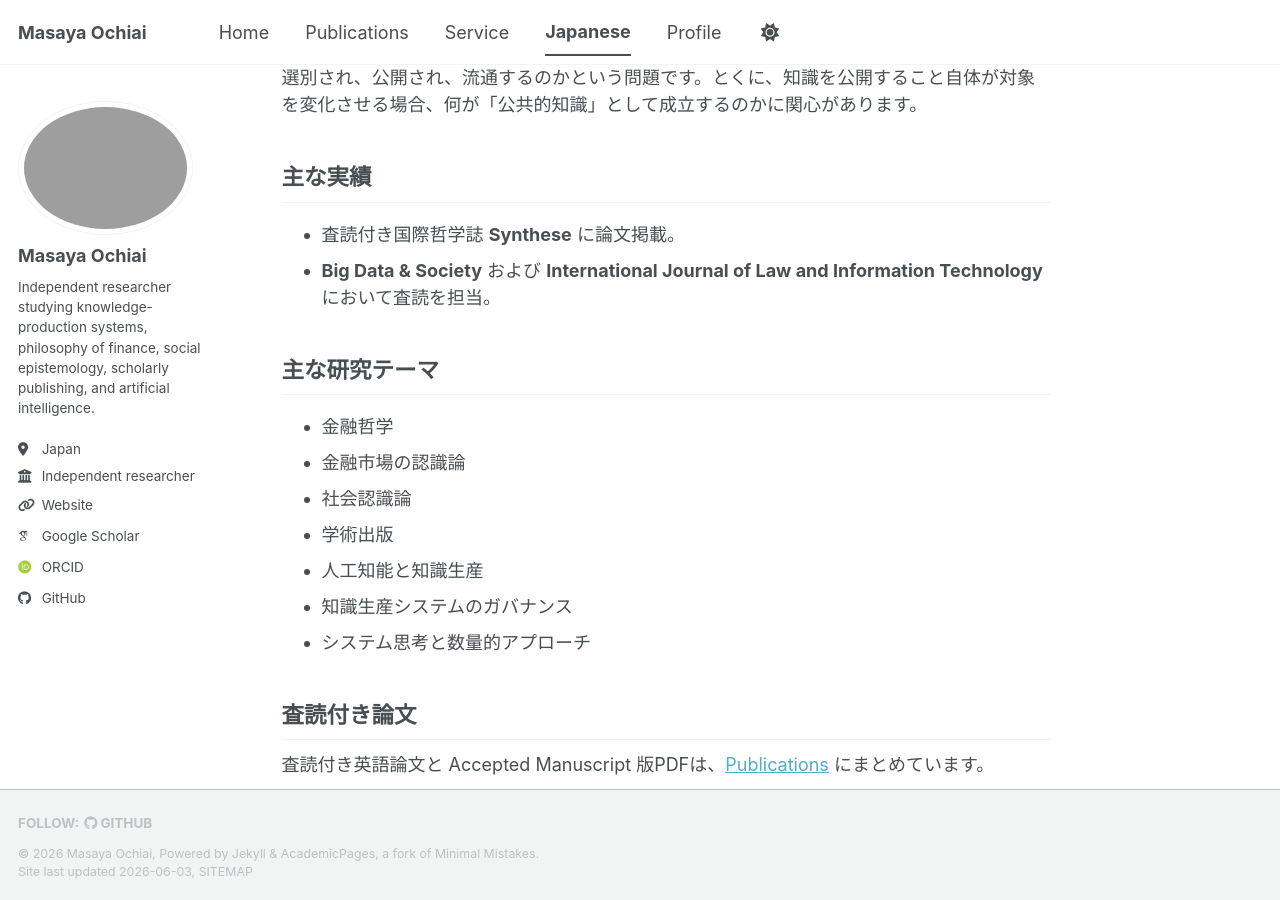
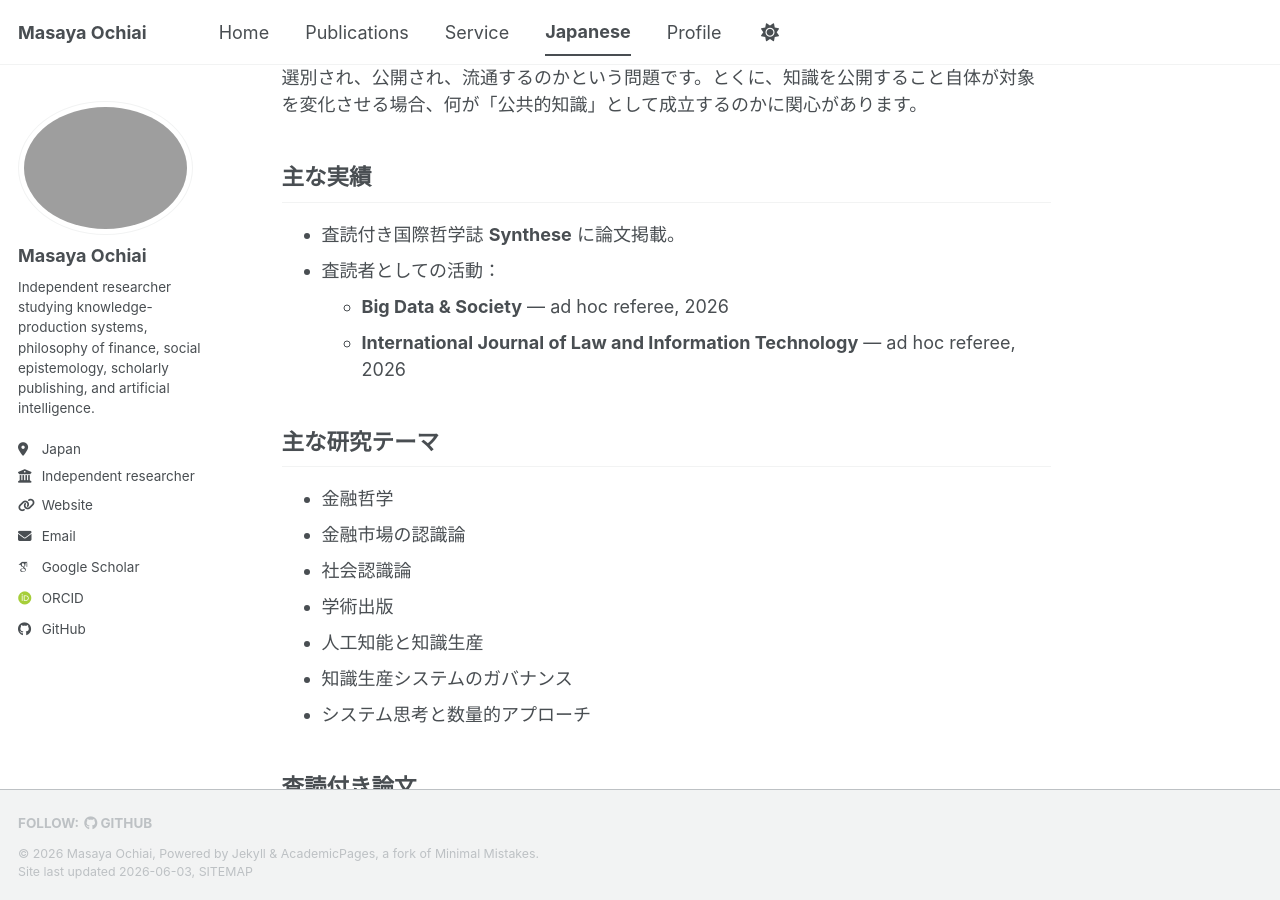
Before and after one commit to masaya-ochiai/masaya-ochiai.github.io, a Jekyll site: the page built from _pages/ja.md, in a window 1280 px wide and 900 px high, scrolled down 356 px. Built offline with Jekyll 4.4.1, drawn with Linux system fonts in a browser that asks for light colours; some web fonts are replaced; a script bundle is joined from its source files by our own code; library files that are not in the unit come from our copies.

Commit message:
Add files via upload

```diff
--- a/_config.yml
+++ b/_config.yml
@@ -22,7 +22,7 @@ author:
   location         : "Japan"
   employer         : "Independent researcher"
   uri              : "https://masaya-ochiai.github.io"
-  email            :
+  email            : "masaya.ochiai.research@gmail.com"
 
   # Academic websites
   academia         :
--- a/_pages/ja.md
+++ b/_pages/ja.md
@@ -15,7 +15,9 @@ author_profile: true
 ## 主な実績
 
 - 査読付き国際哲学誌 **Synthese** に論文掲載。
-- **Big Data & Society** および **International Journal of Law and Information Technology** において査読を担当。
+- 査読者としての活動：
+  - **Big Data & Society** — ad hoc referee, 2026
+  - **International Journal of Law and Information Technology** — ad hoc referee, 2026
 
 ## 主な研究テーマ
 
```
Also changed, not shown: _pages/profile.md (+1 -1 lines).
